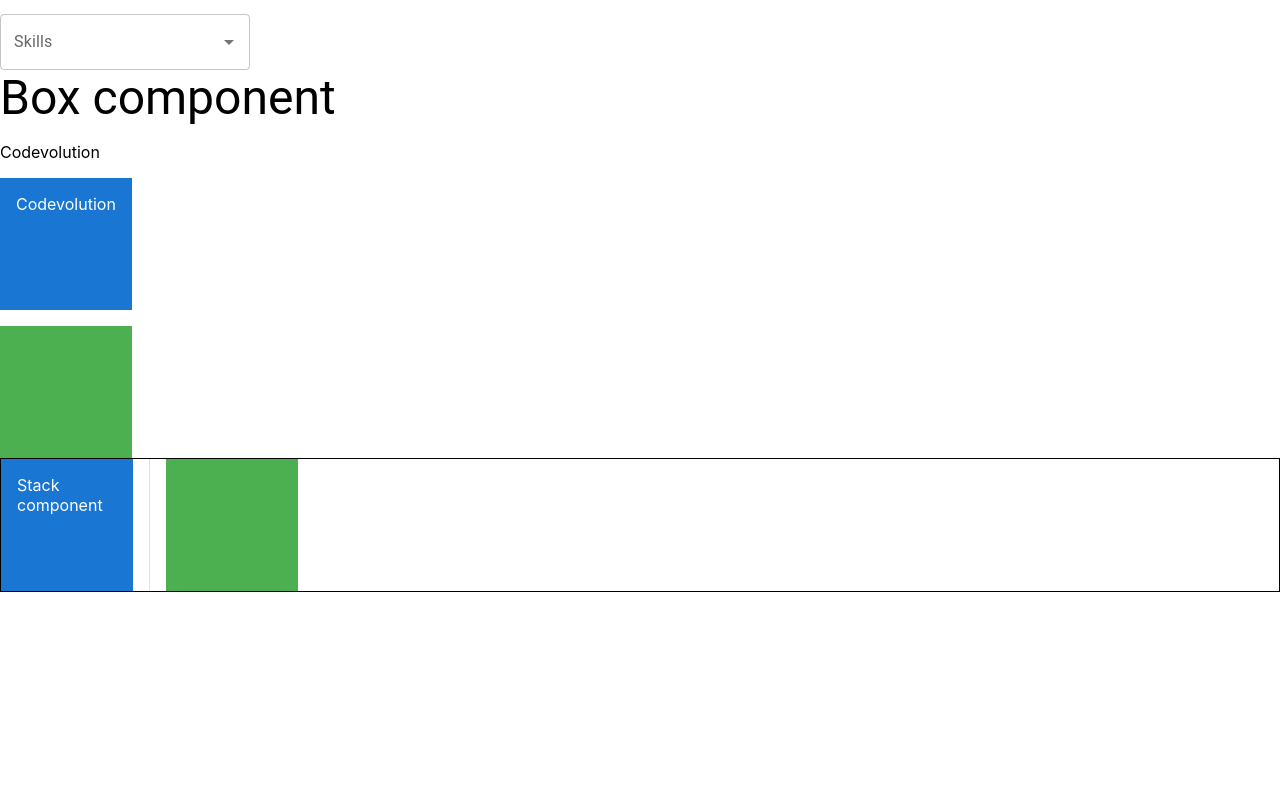
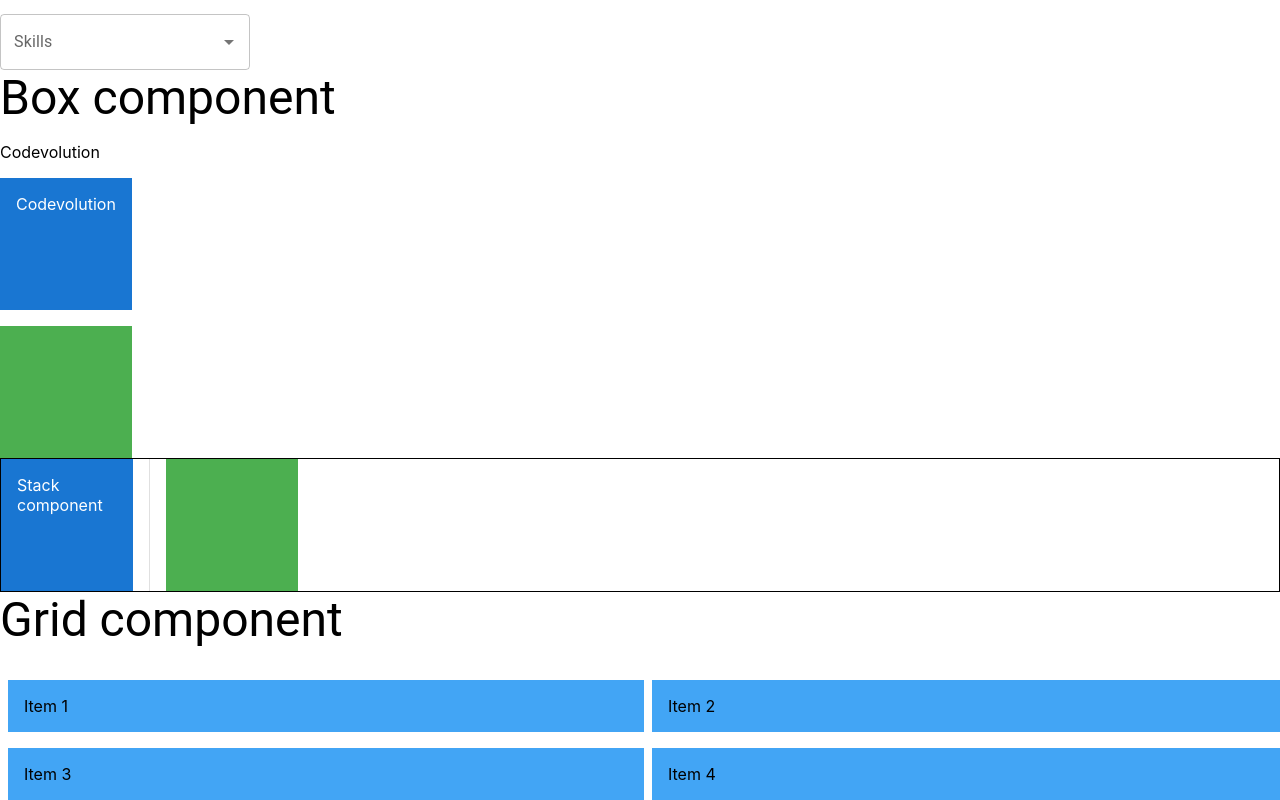
Before and after one commit to Julia13git/projet-material-ui, a React (Create React App) app: page / in a window 1280 px wide. Shown: the part 2954-3754 px from the top of the page. Before the commit the page ends 3546 px from the top, so only its background shows below. Built offline with nearby package versions, Linux system fonts and the light colour scheme.

Commit message:
Grid component

```diff
--- a/src/App.css
+++ b/src/App.css
@@ -1,4 +1,4 @@
-.App {
+/* .App {
   text-align: center;
 }
 
@@ -35,4 +35,4 @@
   to {
     transform: rotate(360deg);
   }
-}
+} */
--- a/src/App.js
+++ b/src/App.js
@@ -1,8 +1,9 @@
-import "./App.css";
+// import "./App.css";
 import AutocompleteMui from "./components/AutocompleteMui/autocompletemui";
 import BoxMui from "./components/BoxMui/boxmui";
 import ButtonMui from "./components/ButtonMui/buttonmui";
 import CheckboxMui from "./components/CheckboxMui/checkboxmui";
+import GridMui from "./components/GridMui/gridmui";
 import RadioButtonMui from "./components/RadioButtonMui/radiobuttonmui";
 import RatingMui from "./components/RatingMui/ratingmui";
 import SelectMui from "./components/SelectMui/selectmui";
@@ -27,6 +28,7 @@
       <AutocompleteMui />
       <BoxMui />
       <StackMui />
+      <GridMui />
     </div>
   );
 }
--- /dev/null
+++ b/src/components/GridMui/gridmui.jsx
@@ -0,0 +1,35 @@
+import { Box, Grid, Stack, Typography } from "@mui/material";
+
+export default function GridMui() {
+  return (
+    <Stack spacing={2}>
+      <Typography variant="h3">Grid component</Typography>
+      <Grid container my={4} rowSpacing={2} columnSpacing={1}>
+        {/* Five breakpoints: xs="mobiles"/ sm="tablets"/ md="desktop"/ xl(lg)="larger monitors" */}
+        {/* there are 12 available columns for an item. for example,  xs="3" === 25% et xs="9" ===
+        75% */}
+        {/* xs="auto" takes the width an item needs */}
+        <Grid item xs={12} sm={6}>
+          <Box bgcolor="primary.light" p={2}>
+            Item 1
+          </Box>
+        </Grid>
+        <Grid item xs={12} sm={6}>
+          <Box bgcolor="primary.light" p={2}>
+            Item 2
+          </Box>
+        </Grid>
+        <Grid item xs={12} sm={6}>
+          <Box bgcolor="primary.light" p={2}>
+            Item 3
+          </Box>
+        </Grid>
+        <Grid item xs={12} sm={6}>
+          <Box bgcolor="primary.light" p={2}>
+            Item 4
+          </Box>
+        </Grid>
+      </Grid>
+    </Stack>
+  );
+}
```
